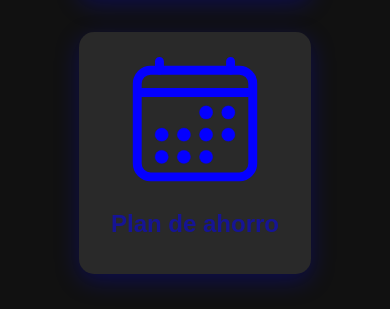
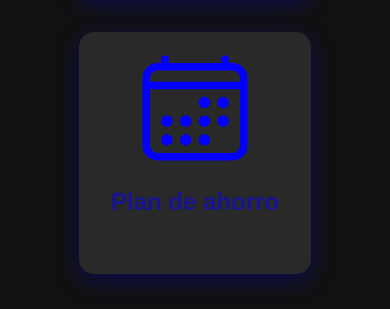
Before and after one commit to nunexxito/cursojs, a plain HTML site: page index.html in a window 390 px wide. Shown: the part 686-995 px from the top of the page. Drawn offline with nearby package versions, Linux system fonts and the light colour scheme.

Commit message:
corrigiendo errores 2.0

```diff
--- a/index.css
+++ b/index.css
@@ -65,7 +65,7 @@ a:hover ion-icon {
 	}
 
 	li ion-icon {
-		font-size: 150px;
+		font-size: 120px;
 	}
 
 }
```
